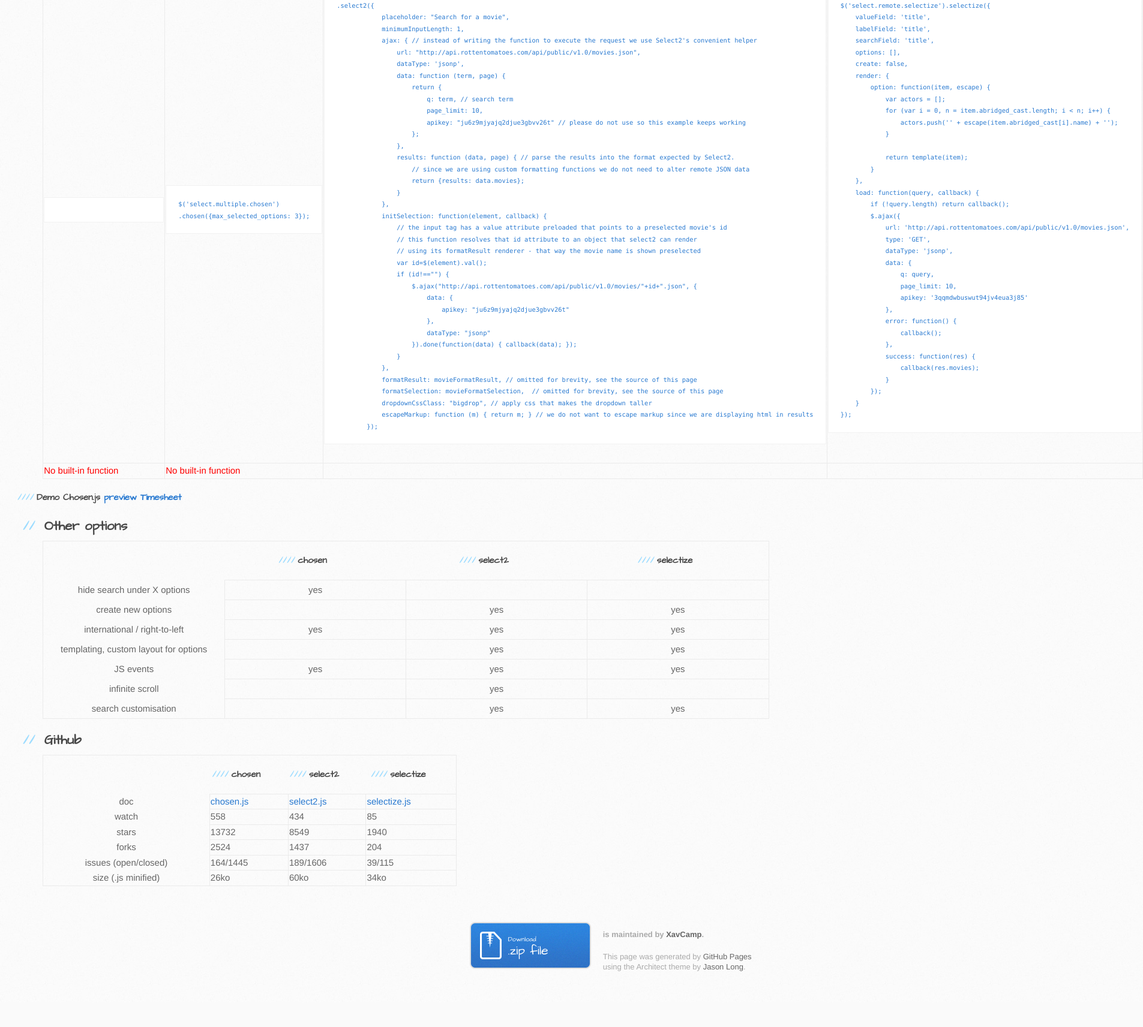
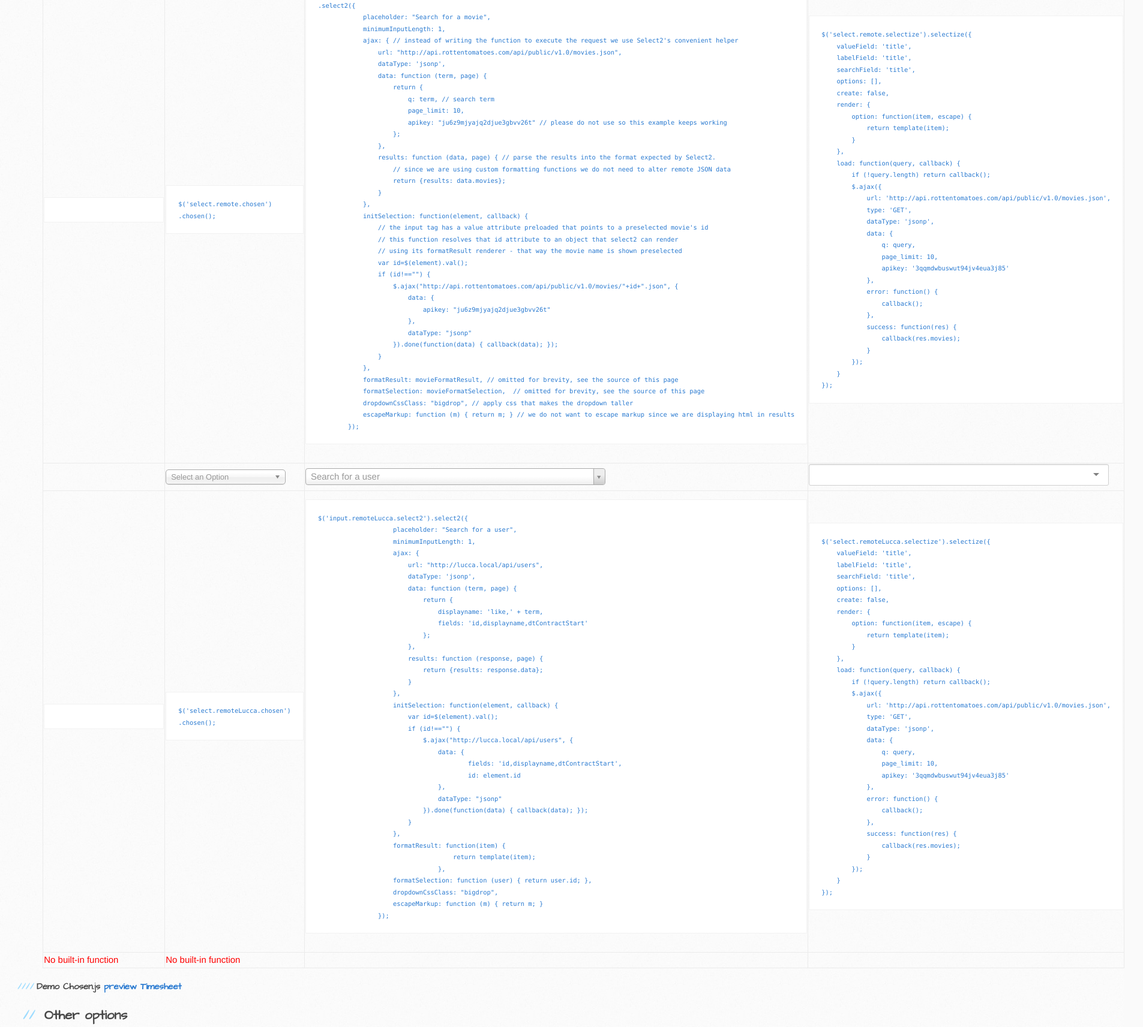
Before and after one commit to XavCamp/select-benchmark, a plain HTML site: page index.html in a window 1280 px wide. Shown: the part 1460-3173 px from the top of the page at 60% size, 1905 px wide, since content can reach past the window. Before the commit the page ends 3132 px from the top, so only its background shows below. Drawn offline with Linux system fonts and the light colour scheme.

Commit message:
select sur l'api/users en local

```diff
--- a/index.html
+++ b/index.html
@@ -28,7 +28,7 @@
 
 		//on remplit les selects
 		window.onload = function () {
-			$('select').not('.remote').append('<optgroup label="Alaskan/Hawaiian Time Zone"><option value="AK">Alaska</option><option disabled value="HI">Hawaii</option></optgroup><optgroup label="Pacific Time Zone"><option value="CA">California</option><option value="NV">Nevada</option><option selected value="OR">Oregon</option><option value="WA">Washington</option></optgroup><optgroup label="Mountain Time Zone"><option value="AZ">Arizona</option><option value="CO">Colorado</option><option value="ID">Idaho</option><option value="MT">Montana</option><option value="NE">Nebraska</option><option value="NM">New Mexico</option><option value="ND">North Dakota</option><option value="UT">Utah</option><option value="WY">Wyoming</option></optgroup>');
+			$('select').not('.remote, .remoteLucca').append('<optgroup label="Alaskan/Hawaiian Time Zone"><option value="AK">Alaska</option><option disabled value="HI">Hawaii</option></optgroup><optgroup label="Pacific Time Zone"><option value="CA">California</option><option value="NV">Nevada</option><option selected value="OR">Oregon</option><option value="WA">Washington</option></optgroup><optgroup label="Mountain Time Zone"><option value="AZ">Arizona</option><option value="CO">Colorado</option><option value="ID">Idaho</option><option value="MT">Montana</option><option value="NE">Nebraska</option><option value="NM">New Mexico</option><option value="ND">North Dakota</option><option value="UT">Utah</option><option value="WY">Wyoming</option></optgroup>');
 
 			$('select.standart.chosen').prepend('<option></option>').chosen({allow_single_deselect: true});
 			$('select.standart.select2').prepend('<option></option>').select2({allowClear: true});
@@ -95,34 +95,6 @@
 	            dropdownCssClass: "bigdrop",
 	            escapeMarkup: function (m) { return m; }
 	        });
-			// $('select.remote.selectize').selectize({
-			//     valueField: 'url',
-			//     labelField: 'name',
-			//     searchField: 'name',
-			//     create: false,
-			//     render: {
-			//         option: function(item, escape) {
-			//             return '<div>' +
-			//                 '<span class="id">' + item.id + '</span> : ' +
-			//                 '<span class="name">' + escape(item.displayName) + '</span><br>' +
-			//                 '<span class="date">Présent depuis : ' + new Date(item.dtContractStart) + '</span>' +
-			//             '</div>';
-			//         }
-			//     },
-			//     load: function(query, callback) {
-			//         if (!query.length) return callback();
-			//         $.ajax({
-			//             url: 'http://lucca.ilucca.net/api/users?fields=id,displayname,dtContractStart&name=like,' + encodeURIComponent(query),
-			//             type: 'GET',
-			//             error: function() {
-			//                 callback();
-			//             },
-			//             success: function(res) {
-			//                 callback(res.repositories.slice(0, 10));
-			//             }
-			//         });
-			//     }
-			// });
 			$('select.remote.selectize').selectize({
 			    valueField: 'title',
 			    labelField: 'title',
@@ -166,6 +138,78 @@
 			        });
 			    }
 			});
+
+
+
+			$('select.remoteLucca.chosen').chosen();
+			$('input.remoteLucca.select2').select2({
+	            placeholder: "Search for a user",
+	            minimumInputLength: 1,
+	            ajax: {
+	                url: "http://lucca.local/api/users",
+	                dataType: 'jsonp',
+	                data: function (term, page) {
+	                    return {
+	                        displayname: 'like,' + term,
+	                        fields: 'id,displayname,dtContractStart'
+	                    };
+	                },
+	                results: function (response, page) {
+	                    return {results: response.data};
+	                }
+	            },
+	            initSelection: function(element, callback) {
+	                var id=$(element).val();
+	                if (id!=="") {
+	                    $.ajax("http://lucca.local/api/users", {
+	                        data: {
+	                        	fields: 'id,displayname,dtContractStart',
+	                        	id: element.id
+	                        },
+	                        dataType: "jsonp"
+	                    }).done(function(data) { callback(data); });
+	                }
+	            },
+	            formatResult: function(item) {
+			            return '<div>' +
+			                '<span class="id">' + item.id + '</span> : ' +
+			                '<span class="name">' + item.displayName + '</span><br>' +
+			                '<span class="date">Présent depuis : ' + new Date(item.dtContractStart) + '</span>' +
+			            '</div>';
+			        },
+	            formatSelection: function (user) { return user.id; },
+	            dropdownCssClass: "bigdrop",
+	            escapeMarkup: function (m) { return m; }
+	        });
+			$('select.remoteLucca.selectize').selectize({
+			    valueField: 'displayname',
+			    labelField: 'displayname',
+			    searchField: 'displayname',
+			    create: false,
+			    render: {
+			        option: function(item, escape) {
+			            return '<div>' +
+			                '<span class="id">' + item.id + '</span> : ' +
+			                '<span class="name">' + escape(item.displayName) + '</span><br>' +
+			                '<span class="date">Présent depuis : ' + new Date(item.dtContractStart) + '</span>' +
+			            '</div>';
+			        }
+			    },
+			    load: function(query, callback) {
+			        if (!query.length) return callback();
+			        $.ajax({
+			            url: 'http://lucca.local/api/users?fields=id,displayname,dtContractStart&name=like,' + encodeURIComponent(query),
+			            type: 'GET',
+			            error: function() {
+			                callback();
+			            },
+			            success: function(res) {
+			                callback(res.data);
+			            }
+			        });
+			    }
+			});
+
 		};
 
 	</script>
@@ -283,9 +327,9 @@
 			</tr>
 			<tr>
 				<td><pre></td>
-				<td><pre><code>$('select.multiple.chosen')
-.chosen({max_selected_options: 3});</code></pre></td>
-				<td><pre><code>$('input.multiple.select2')
+				<td><pre><code>$('select.remote.chosen')
+.chosen();</code></pre></td>
+				<td><pre><code>$('input.remote.select2')
 .select2({
             placeholder: "Search for a movie",
             minimumInputLength: 1,
@@ -331,11 +375,83 @@
     create: false,
     render: {
         option: function(item, escape) {
-            var actors = [];
-            for (var i = 0, n = item.abridged_cast.length; i < n; i++) {
-                actors.push('<span>' + escape(item.abridged_cast[i].name) + '</span>');
+            return template(item);
+        }
+    },
+    load: function(query, callback) {
+        if (!query.length) return callback();
+        $.ajax({
+            url: 'http://api.rottentomatoes.com/api/public/v1.0/movies.json',
+            type: 'GET',
+            dataType: 'jsonp',
+            data: {
+                q: query,
+                page_limit: 10,
+                apikey: '3qqmdwbuswut94jv4eua3j85'
+            },
+            error: function() {
+                callback();
+            },
+            success: function(res) {
+                callback(res.movies);
             }
-
+        });
+    }
+});</code></pre></td>
+			</tr>
+			<tr>
+				<td></td>
+				<td><select style="width:200px" class="remoteLucca chosen"></select></td>
+				<td><input style="width:500px" class="remoteLucca select2"></td>
+				<td><select style="width:500px" class="remoteLucca selectize"></select></td>
+			</tr>
+			<tr>
+				<td><pre></td>
+				<td><pre><code>$('select.remoteLucca.chosen')
+.chosen();</code></pre></td>
+				<td><pre><code>$('input.remoteLucca.select2').select2({
+	            placeholder: "Search for a user",
+	            minimumInputLength: 1,
+	            ajax: {
+	                url: "http://lucca.local/api/users",
+	                dataType: 'jsonp',
+	                data: function (term, page) {
+	                    return {
+	                        displayname: 'like,' + term,
+	                        fields: 'id,displayname,dtContractStart'
+	                    };
+	                },
+	                results: function (response, page) {
+	                    return {results: response.data};
+	                }
+	            },
+	            initSelection: function(element, callback) {
+	                var id=$(element).val();
+	                if (id!=="") {
+	                    $.ajax("http://lucca.local/api/users", {
+	                        data: {
+	                        	fields: 'id,displayname,dtContractStart',
+	                        	id: element.id
+	                        },
+	                        dataType: "jsonp"
+	                    }).done(function(data) { callback(data); });
+	                }
+	            },
+	            formatResult: function(item) {
+			            return template(item);
+			        },
+	            formatSelection: function (user) { return user.id; },
+	            dropdownCssClass: "bigdrop",
+	            escapeMarkup: function (m) { return m; }
+	        });</code></pre></td>
+				<td><pre><code>$('select.remoteLucca.selectize').selectize({
+    valueField: 'title',
+    labelField: 'title',
+    searchField: 'title',
+    options: [],
+    create: false,
+    render: {
+        option: function(item, escape) {
             return template(item);
         }
     },
@@ -369,7 +485,7 @@
 		</table>
 
 
-		<h4>Demo Chosen.js <a href="https://zebrock.ilucca-preview.net/timesheet">preview Timesheet</a></h4>
+		<h4>Demo Chosen.js <a href="https://lucca.ilucca-preview.net/timesheet">preview Timesheet</a></h4>
 
 
 
@@ -423,6 +539,18 @@
 			</tr>
 			<tr>
 				<th>search customisation</th>
+				<td></td>
+				<td>yes</td>
+				<td>yes</td>
+			</tr>
+			<tr>
+				<th>iOS support</th>
+				<td>no, but seems ok on iPad</td>
+				<td>yes</td>
+				<td>yes</td>
+			</tr>
+			<tr>
+				<th>Android support</th>
 				<td></td>
 				<td>yes</td>
 				<td>yes</td>
```
